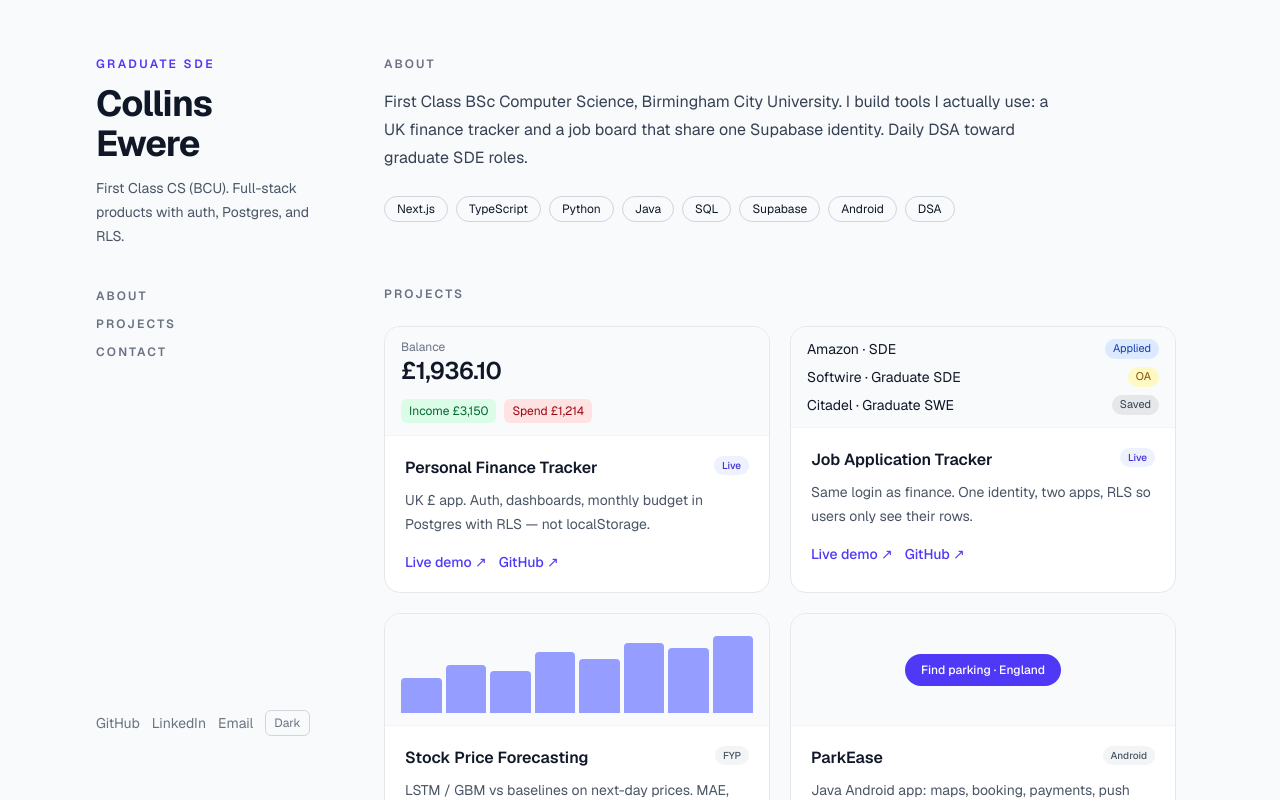
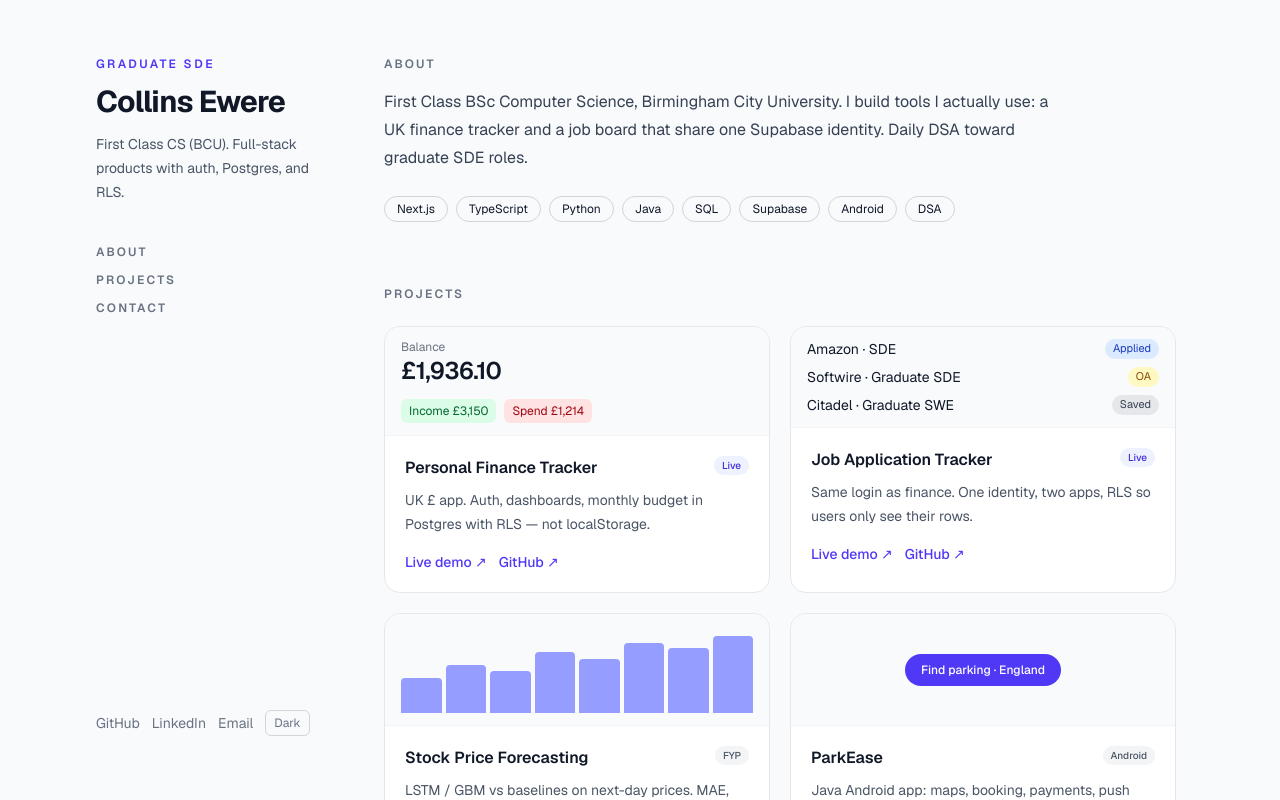
Before and after one commit to mhezie/portfolio, a Next.js app: page / in a window 1280 px wide. Shown: the top 800 px of the page. Built offline with nearby package versions, Linux system fonts and the light colour scheme.

Commit message:
fix: keep name on one line

```diff
--- a/app/page.tsx
+++ b/app/page.tsx
@@ -67,7 +67,9 @@
             <p className="text-xs font-semibold tracking-[0.2em] text-indigo-600 dark:text-indigo-400">
               GRADUATE SDE
             </p>
-            <h1 className="mt-3 text-4xl font-bold tracking-tight">Collins Ewere</h1>
+            <h1 className="mt-3 text-3xl font-bold tracking-tight whitespace-nowrap">
+              Collins Ewere
+            </h1>
             <p className="mt-3 max-w-[16rem] text-sm leading-6 text-gray-600 dark:text-gray-400">
               First Class CS (BCU). Full-stack products with auth, Postgres, and RLS.
             </p>
```
